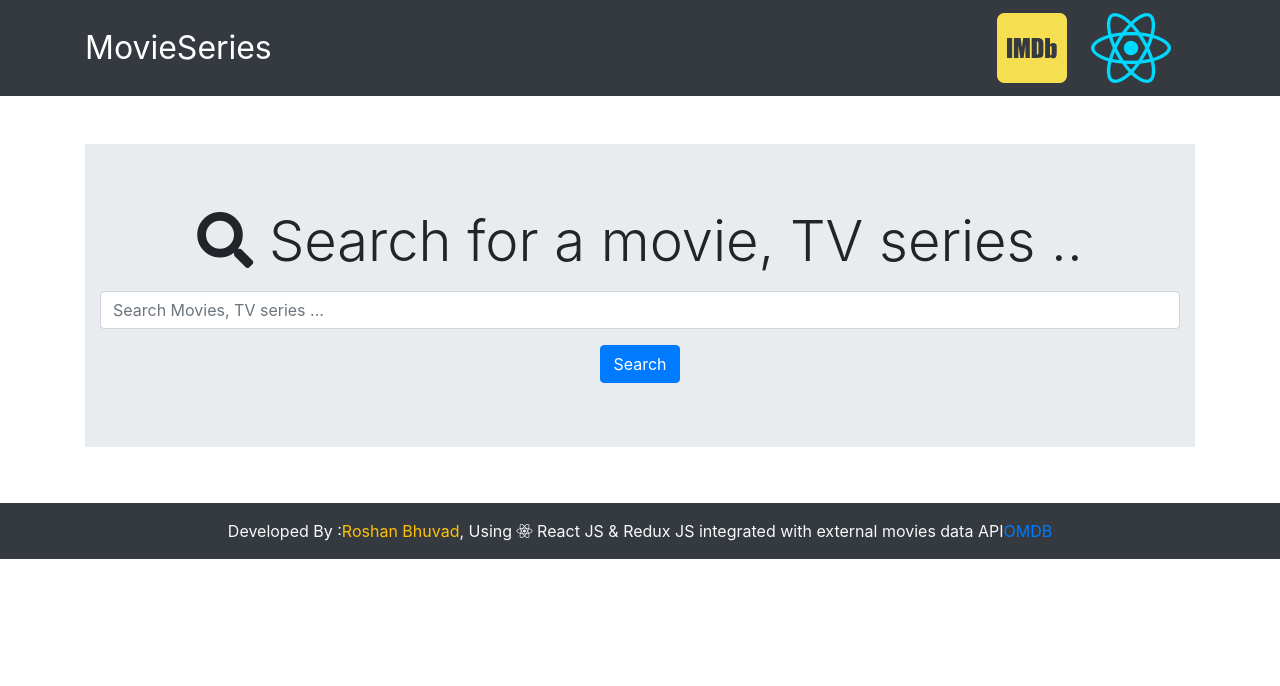
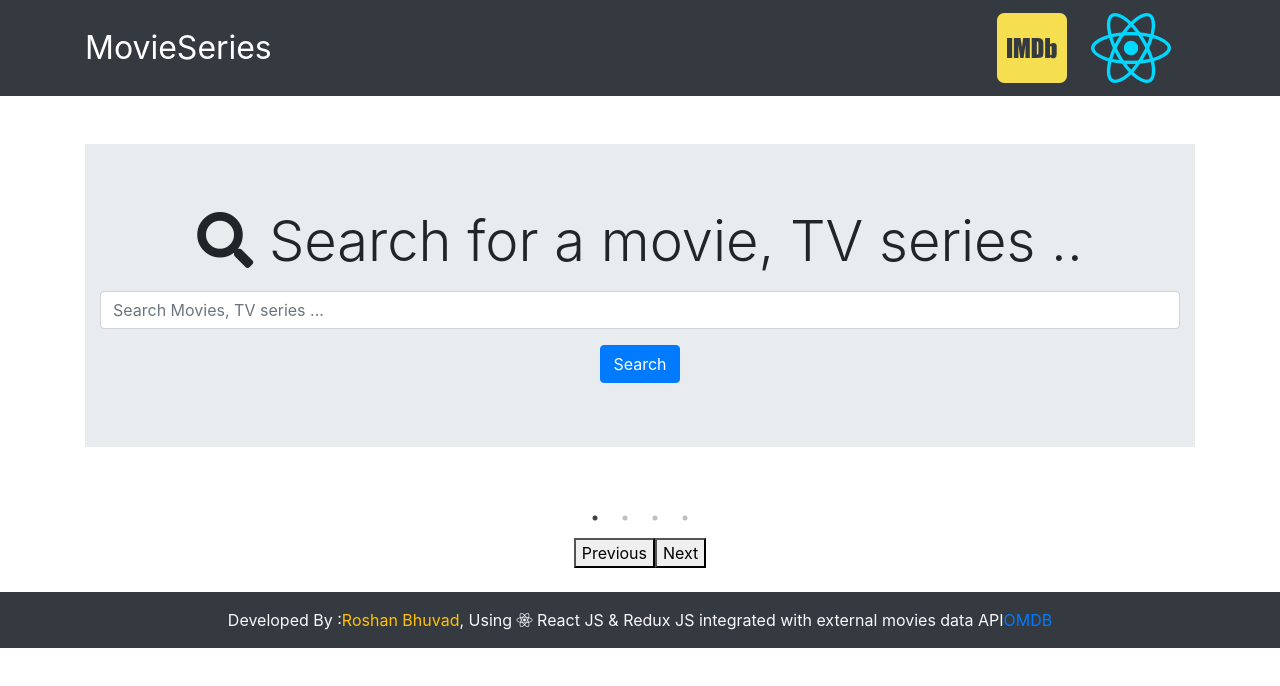
Before and after one commit to Roshanbhuvad/MovieSeries, a React (Create React App) app: page /movie/1 in a window 1280 px wide. Shown: the top 686 px of the page. Built offline with nearby package versions, Linux system fonts and the light colour scheme.

Commit message:
added Slider from react-slick

```diff
--- a/package.json
+++ b/package.json
@@ -7,14 +7,17 @@
     "@testing-library/react": "^9.3.2",
     "@testing-library/user-event": "^7.1.2",
     "axios": "^0.19.2",
+    "next": "^9.4.4",
     "react": "^16.13.1",
     "react-dom": "^16.13.1",
     "react-redux": "^7.2.0",
     "react-router-dom": "^5.2.0",
     "react-scripts": "3.4.1",
+    "react-slick": "^0.26.1",
     "redux": "^4.0.5",
     "redux-devtools-extension": "^2.13.8",
-    "redux-thunk": "^2.3.0"
+    "redux-thunk": "^2.3.0",
+    "slick-carousel": "^1.8.1"
   },
   "scripts": {
     "start": "react-scripts start",
--- a/public/index.html
+++ b/public/index.html
@@ -27,6 +27,17 @@
       integrity="sha384-fnmOCqbTlWIlj8LyTjo7mOUStjsKC4pOpQbqyi7RrhN7udi9RwhKkMHpvLbHG9Sr"
       crossorigin="anonymous"
     />
+    <link
+      rel="stylesheet"
+      type="text/css"
+      charset="UTF-8"
+      href="https://cdnjs.cloudflare.com/ajax/libs/slick-carousel/1.6.0/slick.min.css"
+    />
+    <link
+      rel="stylesheet"
+      type="text/css"
+      href="https://cdnjs.cloudflare.com/ajax/libs/slick-carousel/1.6.0/slick-theme.min.css"
+    />
     <!--
       Notice the use of %PUBLIC_URL% in the tags above.
       It will be replaced with the URL of the `public` folder during the build.
--- a/src/App.js
+++ b/src/App.js
@@ -9,6 +9,7 @@ import Footer from "./components/layout/Footer";
 import Landing from "./components/home/Landing";
 import Movie from "./components/home/Movie";
 import store from "./store";
+import Slider from "./components/home/Slider";
 
 class App extends Component {
   render() {
@@ -19,6 +20,7 @@ class App extends Component {
             <Navbar />
             <Route exact path="/" component={Landing} />
             <Route exact path="/movie/:id" component={Movie} />
+            <Slider />
             <Footer />
           </div>
         </Router>
--- /dev/null
+++ b/src/components/home/Slider.js
@@ -0,0 +1,48 @@
+import React, { Component } from "react";
+import Slider from "react-slick";
+
+export default class PreviousNextMethods extends Component {
+  constructor(props) {
+    super(props);
+    this.next = this.next.bind(this);
+    this.previous = this.previous.bind(this);
+  }
+  next() {
+    this.slider.slickNext();
+  }
+  previous() {
+    this.slider.slickPrev();
+  }
+  render() {
+    const myStyle = {
+      color: "blue",
+      textAlign: "center",
+      marginTop: "35px",
+    };
+    const settings = {
+      dots: true,
+      infinite: true,
+      speed: 500,
+      slidesToShow: 1,
+      slidesToScroll: 1,
+    };
+    return (
+      <div>
+        <Slider ref={(c) => (this.slider = c)} {...settings}>
+          <div key={1}></div>
+          <div key={2}></div>
+          <div key={3}></div>
+          <div key={4}></div>
+        </Slider>
+        <div style={myStyle}>
+          <button className="button" onClick={this.previous}>
+            Previous
+          </button>
+          <button className="button" onClick={this.next}>
+            Next
+          </button>
+        </div>
+      </div>
+    );
+  }
+}
```
Also changed, not shown: 1 other file (tests, documents, lock files or other folders).
